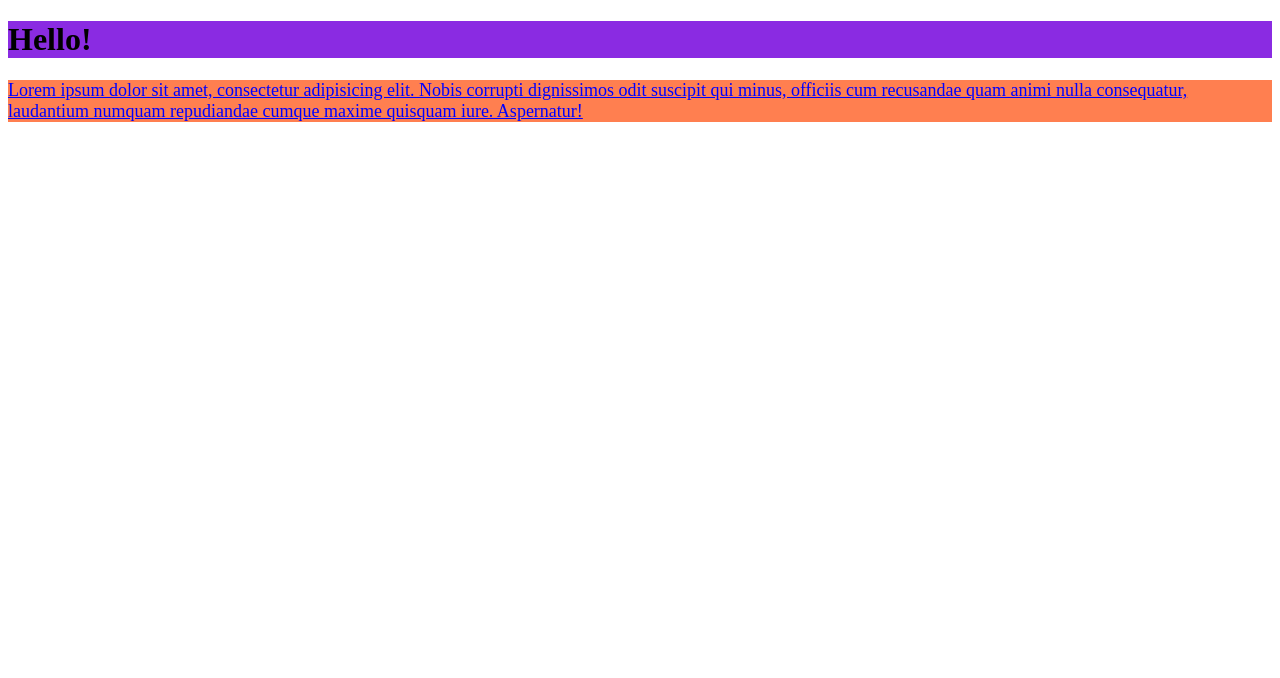
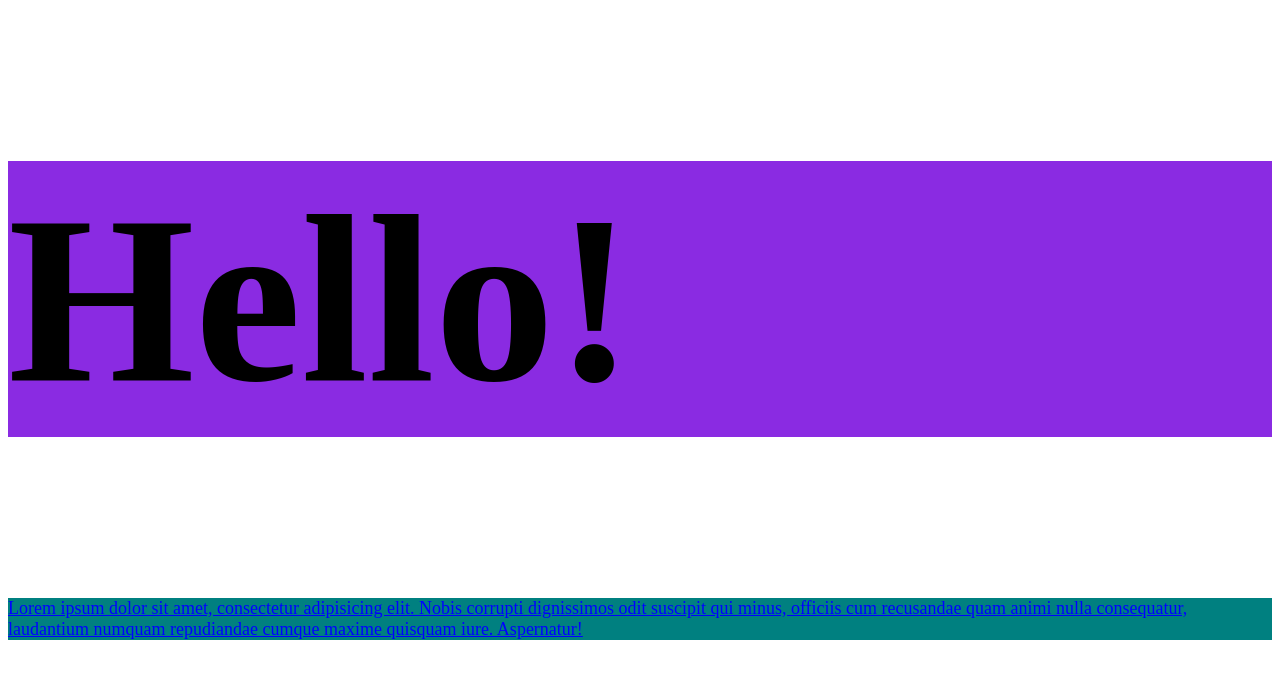
Before and after one commit to tylerfelsted/GithubPractice, a plain HTML site: page index.html in a window 1280 px wide. Drawn offline with Linux system fonts and the light colour scheme.

Commit message:
changed css

```diff
--- a/style.css
+++ b/style.css
@@ -1,8 +1,9 @@
 h1 {
 	background-color: blueviolet;
+	font-size: 15rem;
 }
 p {
-	background-color: coral;
+	background-color: teal;
 	font-size: large;
 	color: blue;
 	text-decoration: underline;
```
